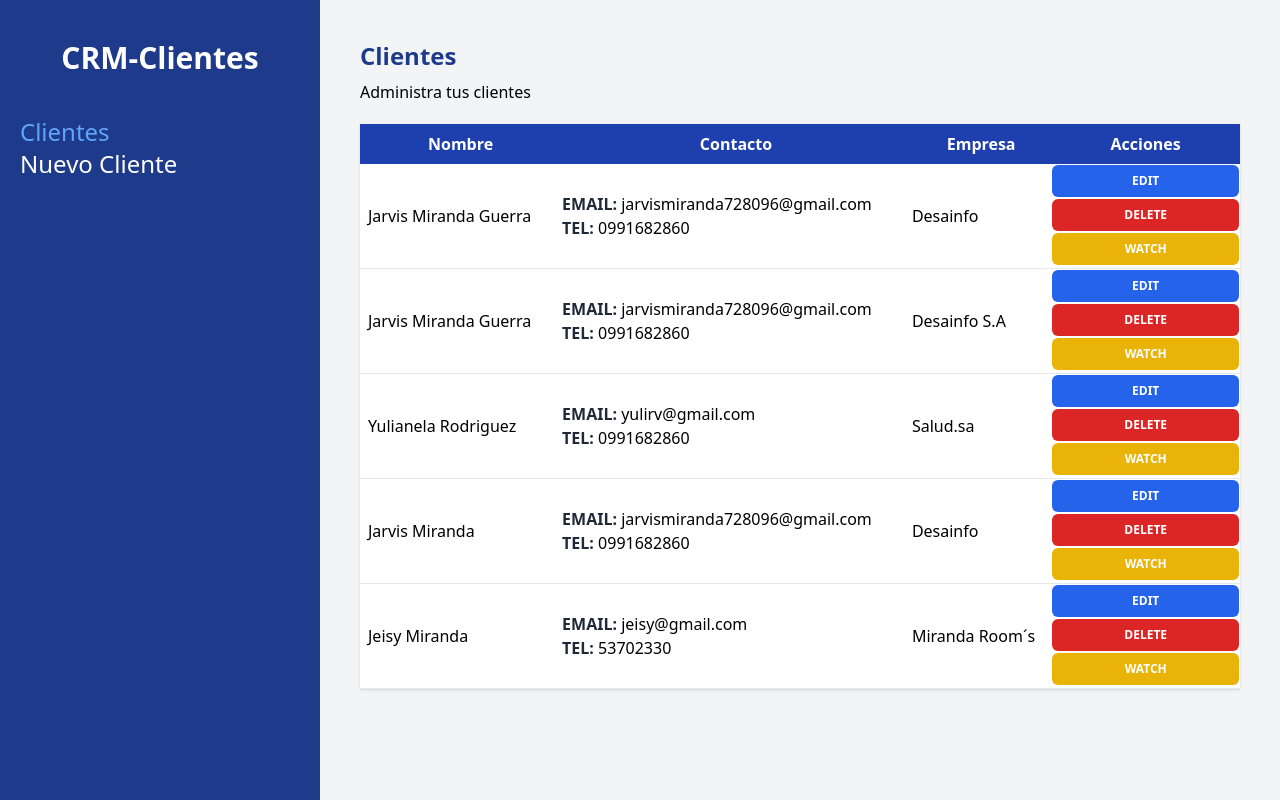
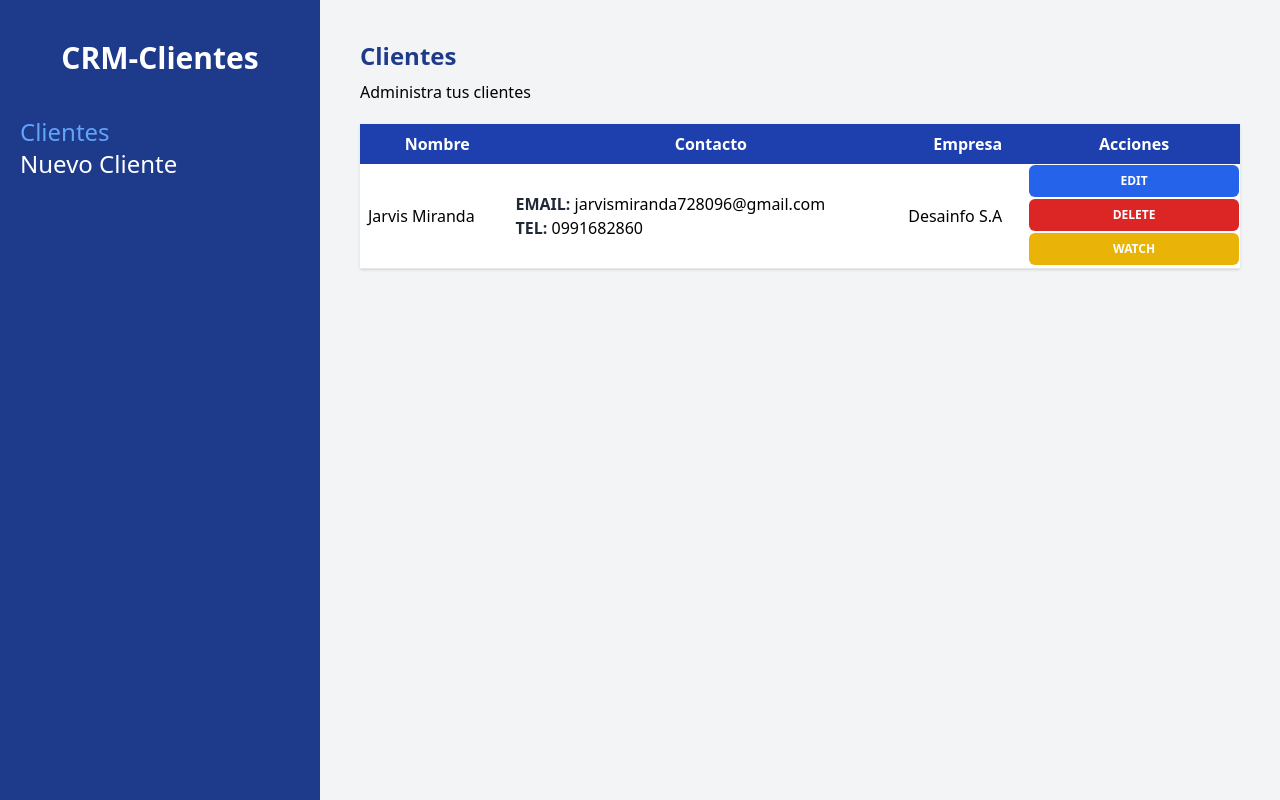
Before and after one commit to kaiser5474/crm-react, a React (Vite) app: page /clientes in a window 1280 px wide. Built offline with nearby package versions, Linux system fonts and the light colour scheme; data requests are answered from the project's data file.

Commit message:
funcion eliminar cliente

```diff
--- a/db.json
+++ b/db.json
@@ -1,44 +1,12 @@
 {
   "clientes": [
     {
-      "nombre": "Jarvis Miranda Guerra",
-      "empresa": "Desainfo",
-      "email": "jarvismiranda728096@gmail.com",
-      "telefono": "0991682860",
-      "notas": "Insertando primer cliente",
-      "id": 2
-    },
-    {
-      "nombre": "Jarvis Miranda Guerra",
+      "nombre": "Jarvis Miranda",
       "empresa": "Desainfo S.A",
       "email": "jarvismiranda728096@gmail.com",
       "telefono": "0991682860",
-      "notas": "Insertando primer cliente",
-      "id": 3
-    },
-    {
-      "nombre": "Yulianela Rodriguez",
-      "empresa": "Salud.sa",
-      "email": "yulirv@gmail.com",
-      "telefono": "0991682860",
-      "notas": "Compra de curso de fotografia",
-      "id": 4
-    },
-    {
-      "nombre": "Jarvis Miranda",
-      "empresa": "Desainfo",
-      "email": "jarvismiranda728096@gmail.com",
-      "telefono": "0991682860",
-      "notas": "Prueba",
-      "id": 5
-    },
-    {
-      "nombre": "Jeisy Miranda",
-      "empresa": "Miranda Room´s",
-      "email": "jeisy@gmail.com",
-      "telefono": "53702330",
-      "notas": "Sacando licencia de los perros",
-      "id": 6
+      "notas": "Buscando empleo en React",
+      "id": 1
     }
   ],
   "comments": [
--- a/src/components/Cliente.jsx
+++ b/src/components/Cliente.jsx
@@ -1,6 +1,6 @@
 import { useNavigate } from "react-router-dom";
 
-const Cliente = ({ cliente }) => {
+const Cliente = ({ cliente, handleDelete }) => {
   const navigate = useNavigate();
   const { nombre, email, empresa, telefono, notas, id } = cliente;
   return (
@@ -29,6 +29,9 @@ const Cliente = ({ cliente }) => {
           <button
             className="bg-red-600 hover:bg-red-700 p-2 mr-0.5 text-white font-bold uppercase rounded-md text-xs w-full mb-0.5"
             type="button"
+            onClick={() => {
+              handleDelete(id);
+            }}
           >
             Delete
           </button>
--- a/src/paginas/Inicio.jsx
+++ b/src/paginas/Inicio.jsx
@@ -19,6 +19,26 @@ const Inicio = () => {
     }
   };
 
+  const handleDelete = async (id) => {
+    if (confirm("Desea eliminar el cliente")) {
+      try {
+        const url = `http://localhost:5000/clientes/${id}`;
+        const respuesta = await fetch(url, {
+          method: "DELETE",
+        });
+        await respuesta.json();
+        const arrayUpdate = clientes.filter((cliente) => {
+          if (cliente.id !== id) {
+            return cliente;
+          }
+        });
+        setClientes(arrayUpdate);
+      } catch (error) {
+        console.log(error);
+      }
+    }
+  };
+
   return (
     <>
       <h1 className="text-2xl font-black text-blue-900">Clientes</h1>
@@ -34,7 +54,11 @@ const Inicio = () => {
         </thead>
         <tbody>
           {clientes.map((cliente) => (
-            <Cliente key={cliente.id} cliente={cliente} />
+            <Cliente
+              key={cliente.id}
+              cliente={cliente}
+              handleDelete={handleDelete}
+            />
           ))}
         </tbody>
       </table>
```
